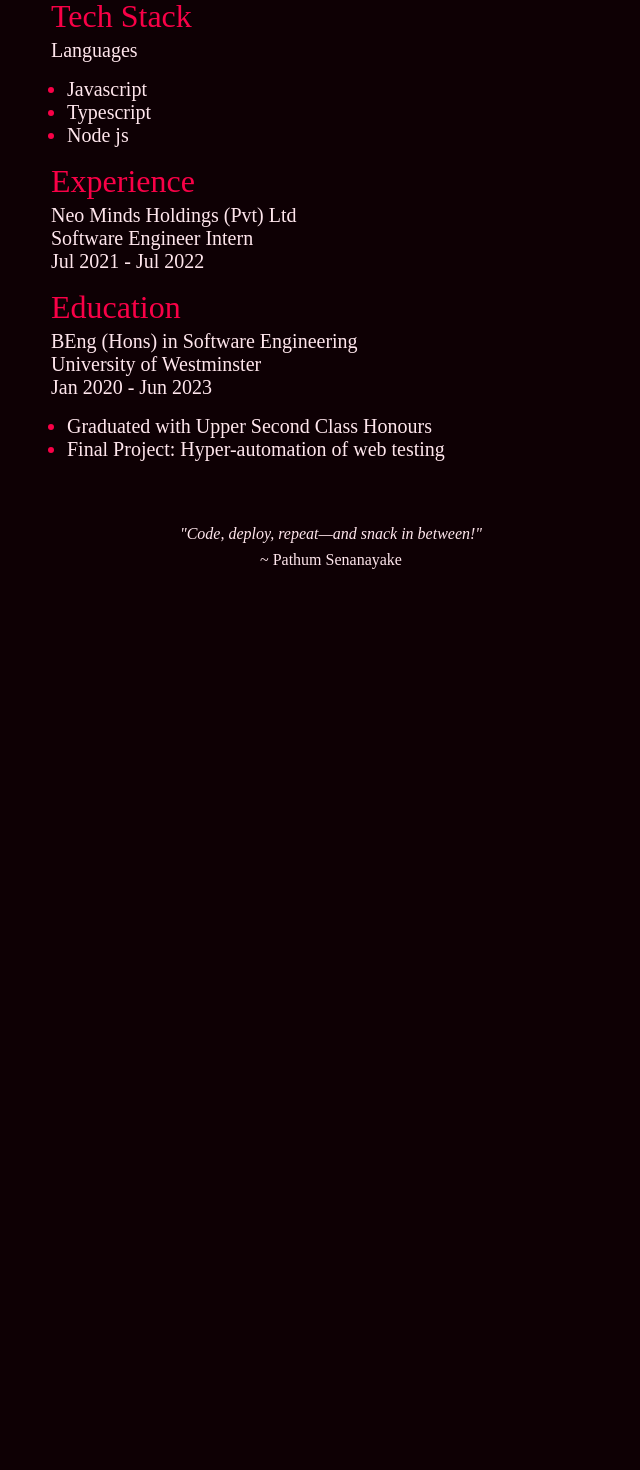
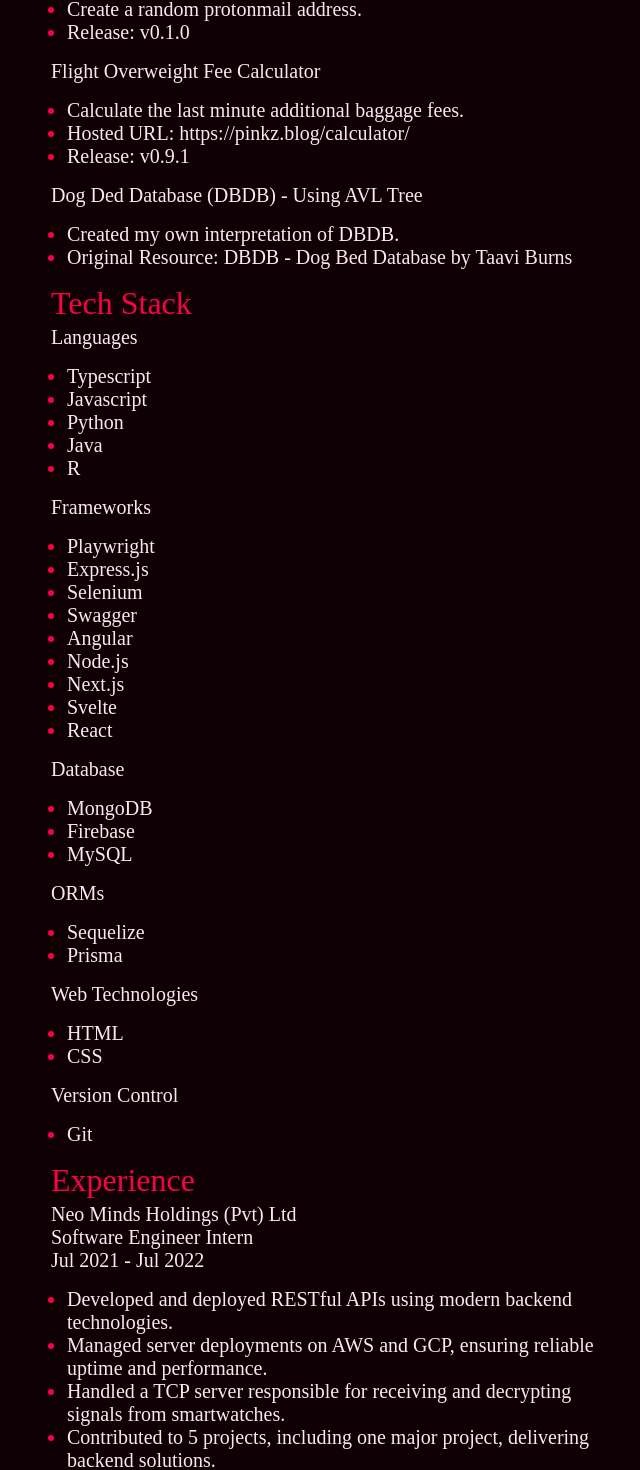
Before and after one commit to Pathum312/Personal-Website, a SvelteKit app: page /about in a window 1280 px wide. Shown: the part 794-2264 px from the top of the page, without its empty margins (309-949 px from the left). Before the commit the page ends 1395 px from the top, so only its background shows below. Built offline with nearby package versions, Linux system fonts and the light colour scheme; a web font is replaced by a local one.

Commit message:
about page 95% done

```diff
--- /dev/null
+++ b/src/lib/components/Blog/Link/link.svelte
@@ -0,0 +1,22 @@
+<script lang="ts">
+	type Props = {
+		href: string;
+		content: string;
+	};
+
+	let { href, content }: Props = $props();
+</script>
+
+<a {href} target="_blank">
+	{content}
+</a>
+
+<style>
+	a {
+		text-decoration: none;
+	}
+
+	a:hover {
+		color: var(--clr-hover);
+	}
+</style>
--- a/src/lib/components/index.ts
+++ b/src/lib/components/index.ts
@@ -27,3 +27,6 @@
 // Unordered list for the blog
 export { default as List } from './Blog/List/list.svelte';
 export { default as ListItem } from './Blog/List/ListItem/listItem.svelte';
+
+// Link for the blog
+export { default as Link } from './Blog/Link/link.svelte';
--- a/src/lib/index.ts
+++ b/src/lib/index.ts
@@ -1,5 +1,6 @@
 import {
 	List,
+	Link,
 	Blog,
 	Date,
 	Title,
@@ -31,6 +32,7 @@
 
 export {
 	List,
+	Link,
 	Blog,
 	Date,
 	Title,
--- a/src/routes/about/+page.svelte
+++ b/src/routes/about/+page.svelte
@@ -1,5 +1,5 @@
 <script lang="ts">
-	import { Paragraph, Highlight, Title, Image, List, ListItem } from '$lib';
+	import { Paragraph, Highlight, Title, Image, List, ListItem, Link } from '$lib';
 	import ProfileIMG from '$lib/assets/img/github_profile.jpg';
 </script>
 
@@ -36,15 +36,84 @@
 <Title>
 	<Highlight>Projects</Highlight>
 </Title>
-<Paragraph>Projects</Paragraph>
+<Paragraph>Random ProtonMail Generator</Paragraph>
+<List>
+	<ListItem>Create a random protonmail address.</ListItem>
+	<ListItem>
+		Release: <Link
+			href="https://github.com/Pathum312/random-protonmail-generator/releases/tag/v1.0.0"
+			content="v0.1.0"
+		/>
+	</ListItem>
+</List>
+<Paragraph>Flight Overweight Fee Calculator</Paragraph>
+<List>
+	<ListItem>Calculate the last minute additional baggage fees.</ListItem>
+	<ListItem>
+		Hosted URL: <Link
+			href="https://pinkz.blog/calculator/"
+			content="https://pinkz.blog/calculator/"
+		/>
+	</ListItem>
+	<ListItem>
+		Release: <Link
+			href="https://github.com/Pathum312/Flight-Overweight-Fee-Calculator/releases/tag/0.9.1"
+			content="v0.9.1"
+		/>
+	</ListItem>
+</List>
+<Paragraph>Dog Ded Database (DBDB) - Using AVL Tree</Paragraph>
+<List>
+	<ListItem>Created my own interpretation of DBDB.</ListItem>
+	<ListItem>
+		Original Resource: <Link
+			href="https://aosabook.org/en/500L/dbdb-dog-bed-database.html"
+			content="DBDB - Dog Bed Database by Taavi Burns"
+		/>
+	</ListItem>
+</List>
 <Title>
 	<Highlight>Tech Stack</Highlight>
 </Title>
 <Paragraph>Languages</Paragraph>
 <List>
+	<ListItem>Typescript</ListItem>
 	<ListItem>Javascript</ListItem>
-	<ListItem>Typescript</ListItem>
-	<ListItem>Node js</ListItem>
+	<ListItem>Python</ListItem>
+	<ListItem>Java</ListItem>
+	<ListItem>R</ListItem>
+</List>
+<Paragraph>Frameworks</Paragraph>
+<List>
+	<ListItem>Playwright</ListItem>
+	<ListItem>Express.js</ListItem>
+	<ListItem>Selenium</ListItem>
+	<ListItem>Swagger</ListItem>
+	<ListItem>Angular</ListItem>
+	<ListItem>Node.js</ListItem>
+	<ListItem>Next.js</ListItem>
+	<ListItem>Svelte</ListItem>
+	<ListItem>React</ListItem>
+</List>
+<Paragraph>Database</Paragraph>
+<List>
+	<ListItem>MongoDB</ListItem>
+	<ListItem>Firebase</ListItem>
+	<ListItem>MySQL</ListItem>
+</List>
+<Paragraph>ORMs</Paragraph>
+<List>
+	<ListItem>Sequelize</ListItem>
+	<ListItem>Prisma</ListItem>
+</List>
+<Paragraph>Web Technologies</Paragraph>
+<List>
+	<ListItem>HTML</ListItem>
+	<ListItem>CSS</ListItem>
+</List>
+<Paragraph>Version Control</Paragraph>
+<List>
+	<ListItem>Git</ListItem>
 </List>
 <Title>
 	<Highlight>Experience</Highlight>
@@ -52,6 +121,25 @@
 <Paragraph>
 	Neo Minds Holdings (Pvt) Ltd<br />Software Engineer Intern<br />Jul 2021 - Jul 2022
 </Paragraph>
+<List>
+	<ListItem>Developed and deployed RESTful APIs using modern backend technologies.</ListItem>
+	<ListItem>
+		Managed server deployments on AWS and GCP, ensuring reliable uptime and performance.
+	</ListItem>
+	<ListItem>
+		Handled a TCP server responsible for receiving and decrypting signals from smartwatches.
+	</ListItem>
+	<ListItem>
+		Contributed to 5 projects, including one major project, delivering backend solutions.
+	</ListItem>
+	<ListItem>
+		Led client interactions during a joint integration phase with another company, ensuring smooth
+		collaboration.
+	</ListItem>
+	<ListItem>
+		Conducted functional testing for 2 projects, enhancing quality assurance processes.
+	</ListItem>
+</List>
 <Title>
 	<Highlight>Education</Highlight>
 </Title>
@@ -60,5 +148,5 @@
 </Paragraph>
 <List>
 	<ListItem>Graduated with Upper Second Class Honours</ListItem>
-	<ListItem>Final Project: Hyper-automation of web testing</ListItem>
+	<ListItem>Final Project: Hyper-automation for web testing</ListItem>
 </List>
```
Also changed, not shown: src/lib/assets/img/cal.png (added).
